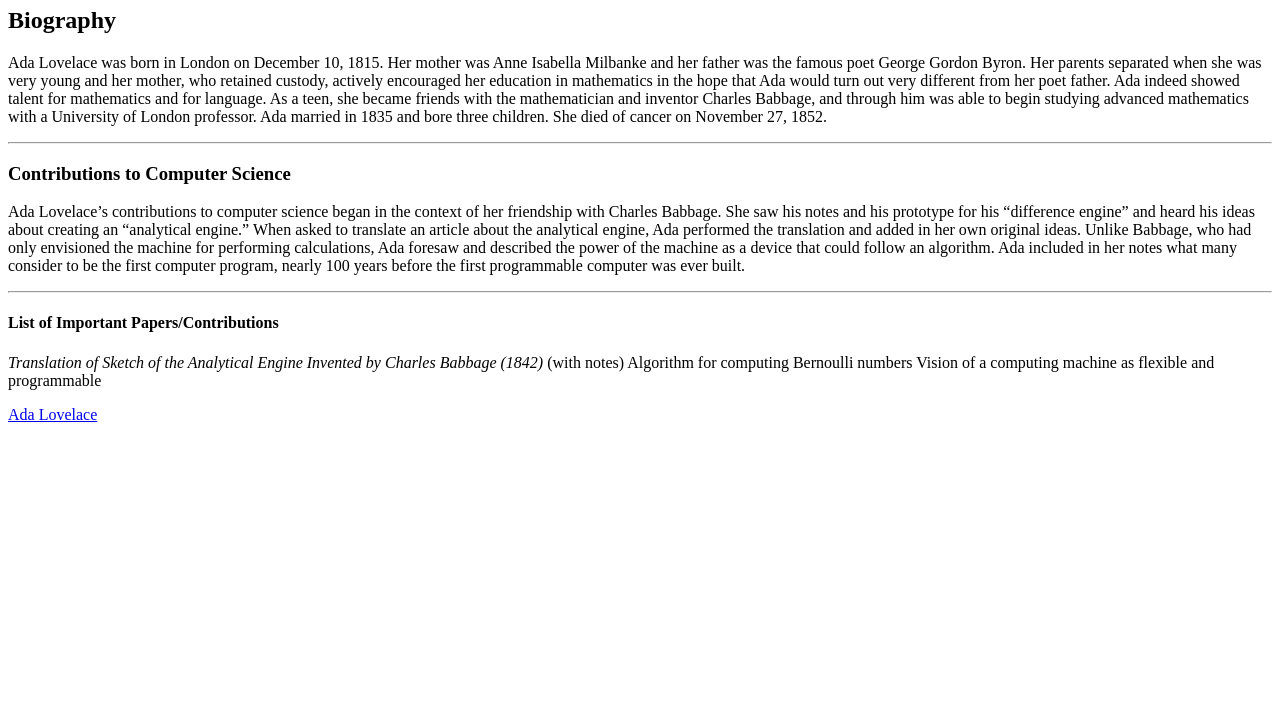
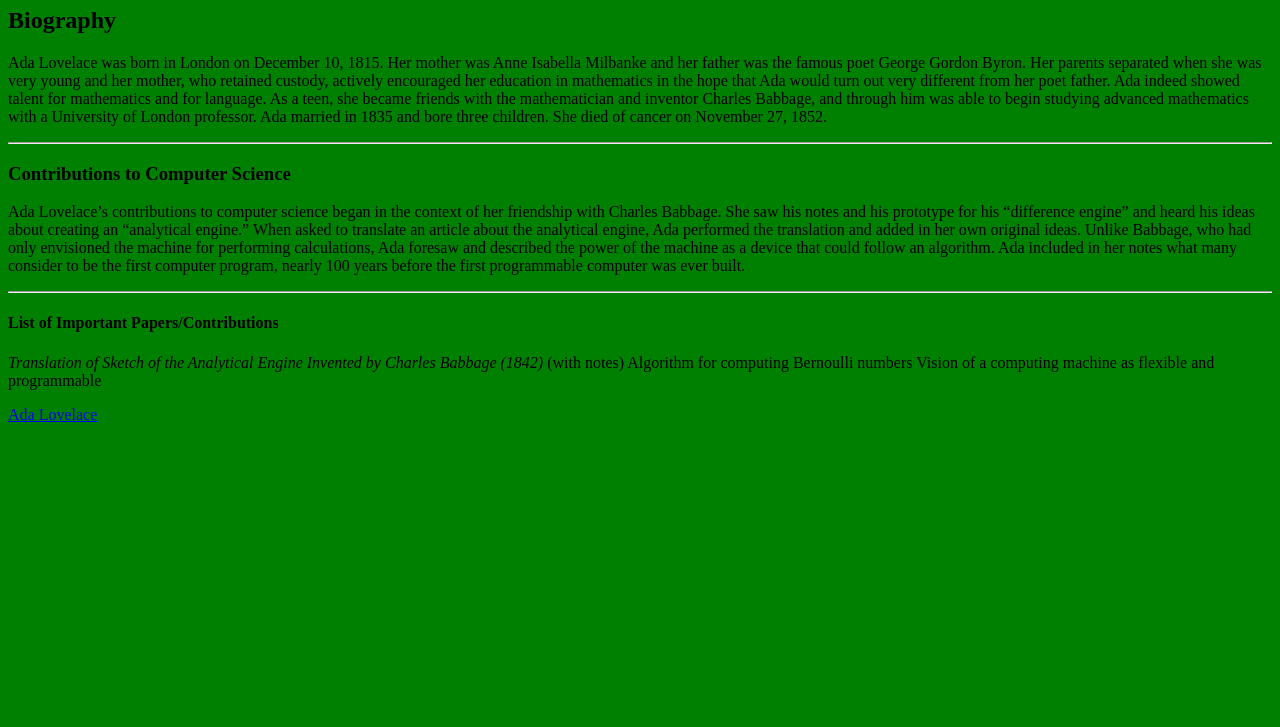
Before and after one commit to who8edthemango/LovelaceExample, a plain HTML site: page index.html in a window 1280 px wide. Shown: the part 73-800 px from the top of the page. Drawn offline with Linux system fonts and the light colour scheme.

Commit message:
Fix stylesheet link in index.html

```diff
--- a/index.html
+++ b/index.html
@@ -2,7 +2,7 @@
 <html>
 <head>
 <title>Ada Lovelace</title>
-<link rel="https://raw.githubusercontent.com/who8edthemango/LovelaceExample/refs/heads/main/style.css">
+<link rel="stylesheet" href="style.css">
 </head>
 <body>
 
```
